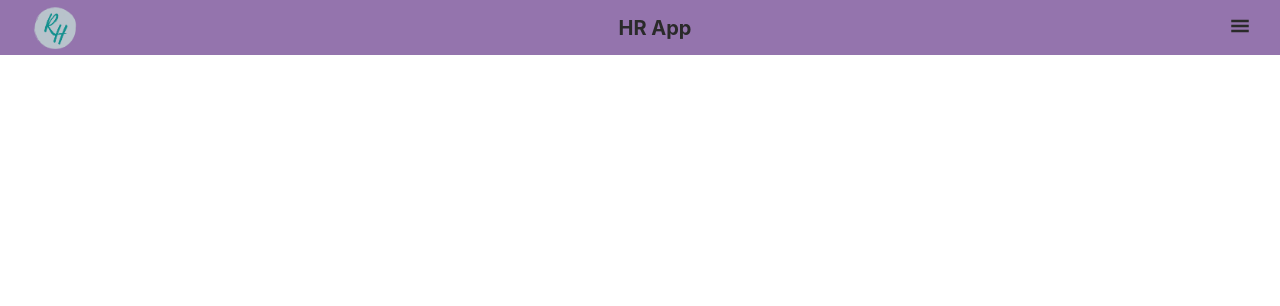
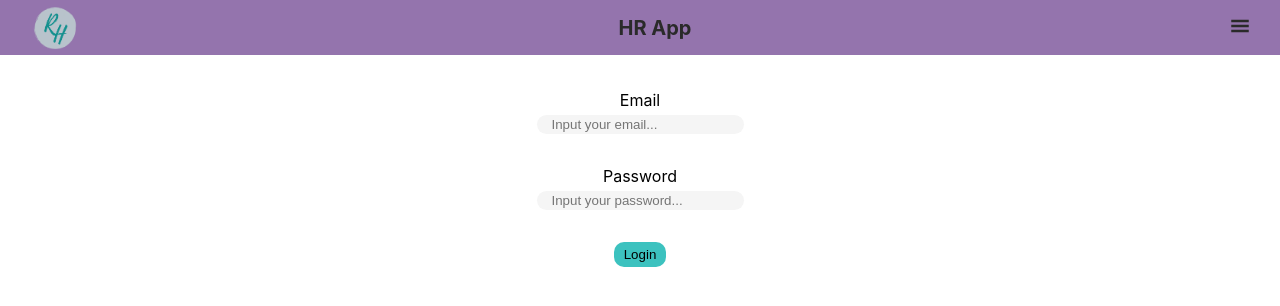
Before and after one commit to mihaelagheorghiu10/HRfullstack-front, a React (Create React App) app: page /login in a window 1280 px wide. Before the commit this address had no page. Shown: the top 306 px of the page. Built offline with nearby package versions, Linux system fonts and the light colour scheme.

Commit message:
add LoginPage with formik and yup

```diff
--- a/src/App.js
+++ b/src/App.js
@@ -4,6 +4,8 @@ import Navbar from './components/Navbar/Navbar'
 import EmployeeTable from './components/EmployeeTable/EmployeeTable'
 import { BrowserRouter as Router, Route, Routes } from 'react-router-dom'
 import EmployeeForm from './Pages/Form/EmployeeForm'
+import RegisterPage from './Pages/RegisterPage/RegisterPage'
+import LoginPage from './Pages/LoginPage/LoginPage'
 
 function App() {
   return (
@@ -12,6 +14,8 @@ function App() {
       <Routes>
         <Route path="/" element={<EmployeeTable />}></Route>
         <Route path="employees/form/" element={<EmployeeForm />}></Route>
+        <Route path="/register" element={<RegisterPage />} />
+        <Route path="/login" element={<LoginPage />} />
       </Routes>
     </div>
   )
--- /dev/null
+++ b/src/Pages/LoginPage/LoginPage.jsx
@@ -0,0 +1,72 @@
+import React, { useState } from "react";
+import styles from "./loginPage.module.css";
+import * as Yup from "yup";
+import { useFormik } from "formik";
+
+const LoginPage = () => {
+  const [email, setEmail] = useState("");
+  const [password, setPassword] = useState("");
+
+  let loginSchema = Yup.object().shape({
+    email: Yup.string()
+      .email("No es un email válido")
+      .required("Campo obligatorio"),
+    password: Yup.string()
+      .min(8, "El número mínimo de caracteres es 8")
+      .max(30, "El número maximo de caracteres es 30")
+      .required("Campo obligatorio"),
+  });
+
+  const formik = useFormik({
+    initialValues: {
+      email: email,
+      password: password,
+    },
+    validationSchema: loginSchema,
+    /*-------------------------------- SUBMIT ---------------------------------------------------*/
+    onSubmit: (values) => {
+      console.log(values);
+      window.localStorage.setItem("login", JSON.stringify(values));
+    },
+  });
+
+  return (
+    <form className={styles.mainContainer} onSubmit={formik.handleSubmit}>
+      <div>
+        <label htmlFor="email">Email</label>
+        <input
+          type="text"
+          id="email"
+          name="email"
+          placeholder="Input your email..."
+          className={styles.formInput}
+          value={formik.values.email}
+          onChange={formik.handleChange}
+        />
+        {formik.errors.email ? (
+          <div className={styles.errorToast}>{formik.errors.email}</div>
+        ) : null}
+      </div>
+      <div>
+        <label htmlFor="password">Password</label>
+        <input
+          type="password"
+          id="password"
+          name="password"
+          placeholder="Input your password..."
+          className={styles.formInput}
+          value={formik.values.password}
+          onChange={formik.handleChange}
+        />
+        {formik.errors.password ? (
+          <div className={styles.errorToast}>{formik.errors.password}</div>
+        ) : null}
+      </div>
+      <button className={styles.submitBtn} type="submit">
+        Login
+      </button>
+    </form>
+  );
+};
+
+export default LoginPage;
--- /dev/null
+++ b/src/Pages/LoginPage/loginPage.module.css
@@ -0,0 +1,30 @@
+.mainContainer {
+  padding-top: 90px;
+  display: flex;
+  flex-direction: column;
+  align-items: center;
+  gap: 2em;
+}
+.mainContainer div {
+  display: flex;
+  flex-direction: column;
+}
+.formInput {
+  border-radius: 10px;
+  border: none;
+  padding: 2px 15px;
+  background-color: #f5f5f5;
+  width: 100%;
+  margin-top: 5px;
+}
+
+.submitBtn {
+  border-radius: 10px;
+  border: none;
+  padding: 5px 10px;
+  background-color: #3cc2bf;
+}
+
+.errorToast {
+  color: crimson;
+}
--- /dev/null
+++ b/src/Pages/RegisterPage/RegisterPage.jsx
@@ -0,0 +1,7 @@
+import React from "react";
+
+const RegisterPage = () => {
+  return <div>RegisterPage</div>;
+};
+
+export default RegisterPage;
```
Also changed, not shown: src/Pages/RegisterPage/registerPage.module.css (added).
